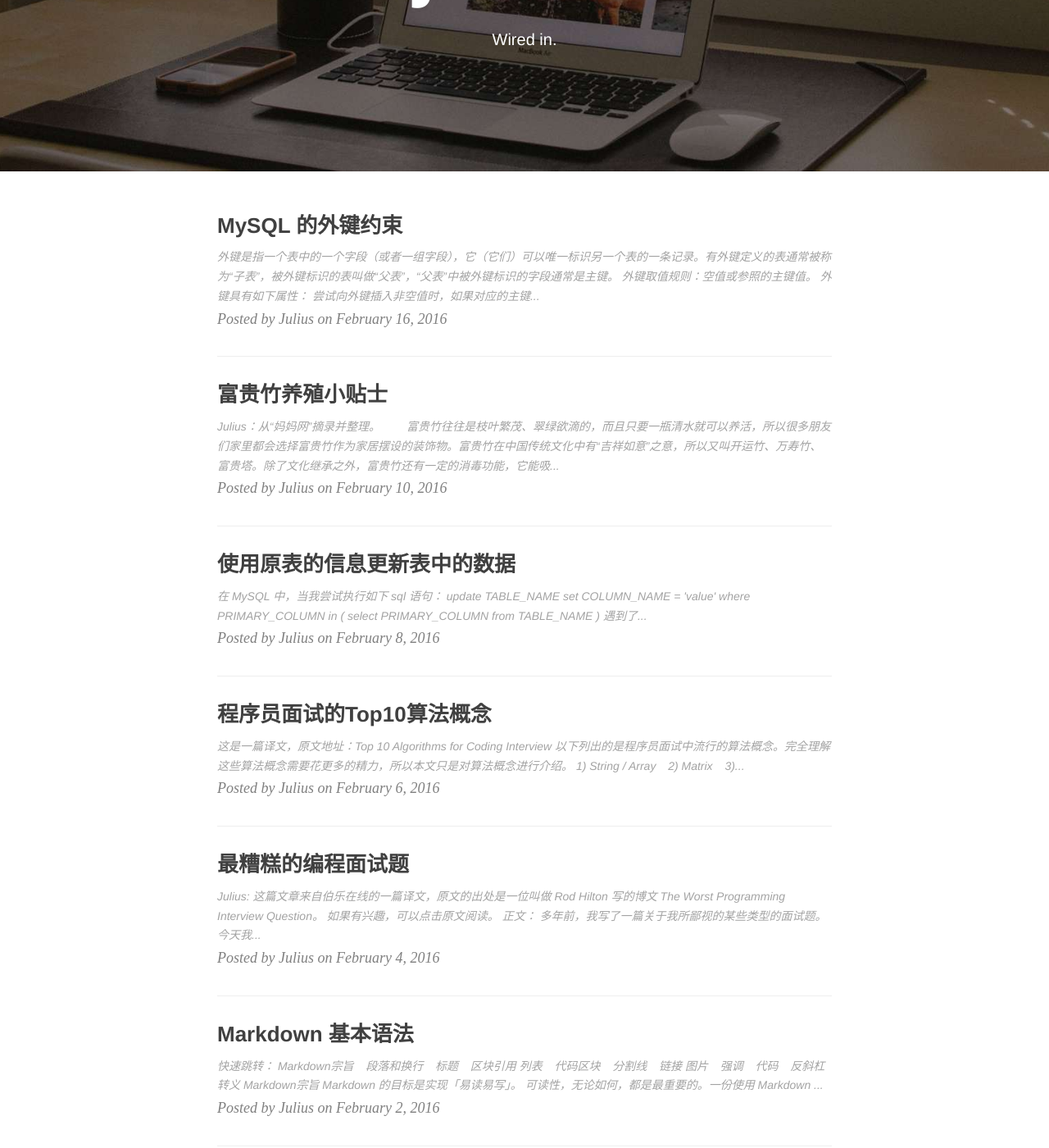
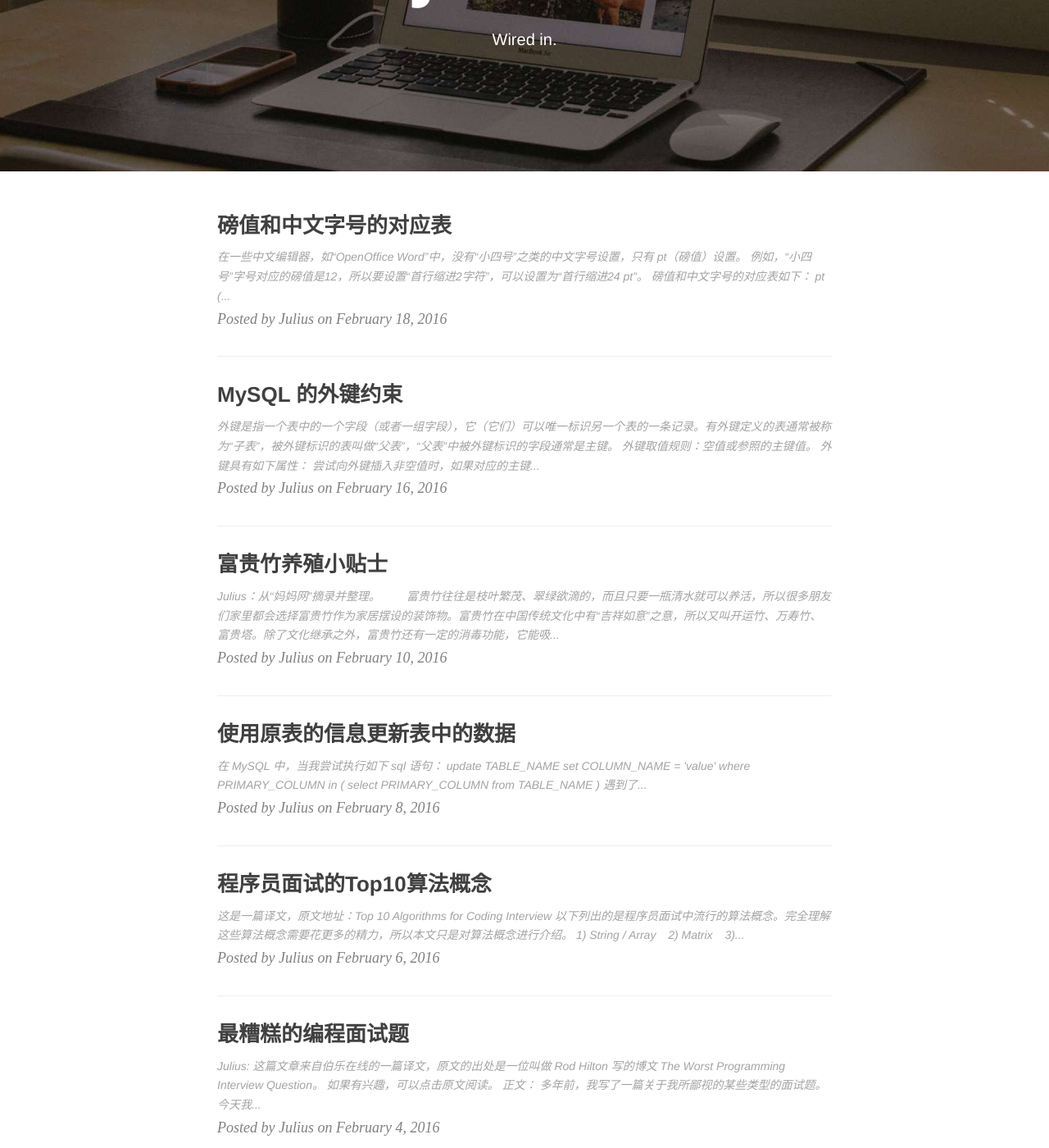
Before and after one commit to Julius-Liu/julius-liu.github.com, a Jekyll site: the page built from index.html, in a window 1280 px wide and 1400 px high, scrolled down 215 px. Shown: the whole window at 82% size. Built offline with Jekyll 4.4.1, drawn with Linux system fonts in a browser that asks for light colours; nearby versions of some CDN libraries; the list of posts is cut into pages by our own code; some of the changed text lies outside the part shown.

Commit message:
Add new blog

```diff
--- /dev/null
+++ b/_posts/2016-02-18-pt-and-font-size.md
@@ -0,0 +1,33 @@
+---
+layout: post
+title: 磅值和中文字号的对应表
+categories: blog
+tags: [未命名]
+description: 磅值和中文字号的对应表
+---
+
+在一些中文编辑器，如“OpenOffice Word”中，没有“小四号”之类的中文字号设置，只有 pt（磅值）设置。
+例如，“小四号”字号对应的磅值是12，所以要设置“首行缩进2字符”，可以设置为“首行缩进24 pt”。
+
+磅值和中文字号的对应表如下：
+
+pt (磅值) | 中文字号
+:---: | :---:
+5 | 八号
+5.5 | 七号
+6.5 | 小六号
+7.5 | 六号
+9 | 小五号
+10.5 | 五号
+12 | 小四号
+14 | 四号
+15 | 小三号
+16 | 三号
+18 | 小二号
+22 | 二号
+24 | 小一号
+26 | 一号
+36 | 小初号
+42 | 初号
+
+<div align="right">2/18/2016 3:32:54 PM </div>
```
Also changed, not shown: _posts/2016-01-12-github-basic-command.md (+1 -1 lines).
